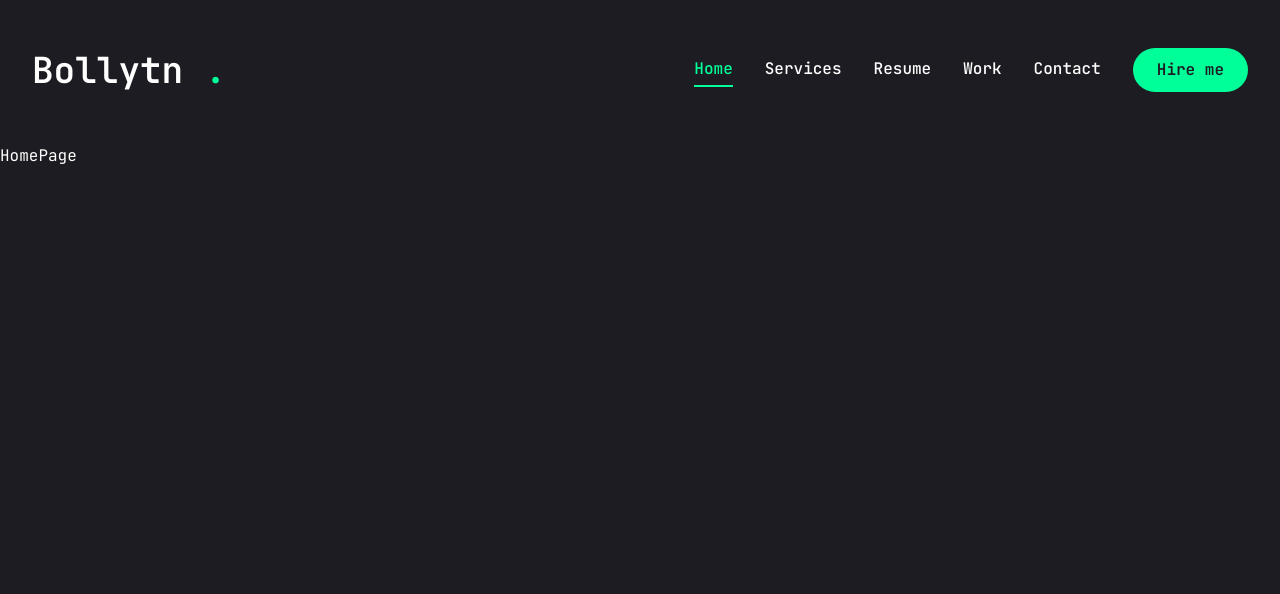
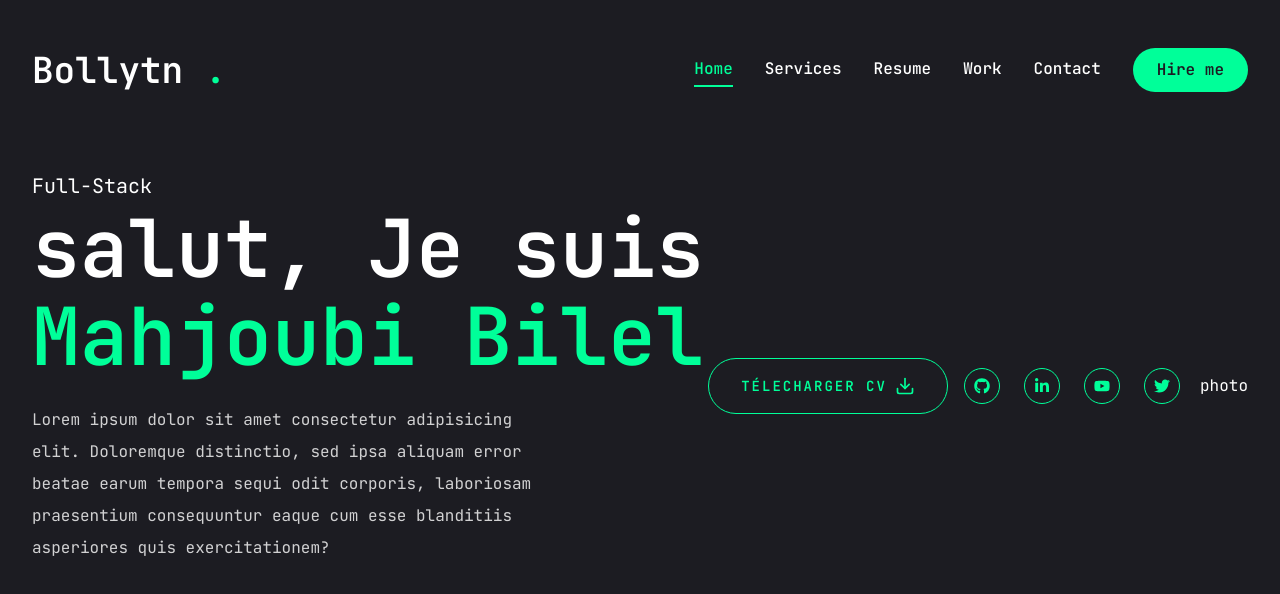
Before and after one commit to bollytn/prof.info, a Next.js app: page / in a window 1280 px wide. Shown: the top 594 px of the page. Built offline with nearby package versions, Linux system fonts and the light colour scheme.

Commit message:
social done

```diff
--- a/app/globals.css
+++ b/app/globals.css
@@ -118,4 +118,13 @@
   body {
     @apply font-primary bg-primary text-white leading-loose;
   }
+  .h1 {
+    @apply text-[48px] xl:text-[80px] leading-[1.1] font-semibold
+  }
+  .h2 {
+    @apply text-[36px] xl:text-[48px] leading-[1.1] font-semibold
+  }
+  .h3 {
+    @apply text-[20px] xl:text-[24px] leading-[1.1] font-semibold
+  }
 }
--- a/app/page.jsx
+++ b/app/page.jsx
@@ -1,7 +1,40 @@
-
+import Social from '@/components/Social';
+import { Button } from '@/components/ui/button'
+import { FiDownload } from "react-icons/fi"
 
 export default function Home() {
   return (
-    <main>HomePage</main>
+    <section className='h-full'>
+      <div className="container mx-auto h-full">
+        <div className="flex flex-col xl:flex-row items-center justify-between xl:pt-8 xl:pb-24">
+          {/* text*/}
+
+          <div className="text-center xl:text-left">
+            <span className='text-xl'>Full-Stack</span>
+            <h1 className='h1 mb-6'>
+              salut, Je suis <br /> <span className='text-accent capitalize'>mahjoubi bilel</span>
+            </h1>
+            <p className='max-w-[500px] mb-9 text-white/80'>Lorem ipsum dolor sit amet consectetur adipisicing elit. Doloremque distinctio, sed ipsa aliquam error beatae earum tempora sequi odit corporis, laboriosam praesentium consequuntur eaque cum esse blanditiis asperiores quis exercitationem?</p>
+          </div>
+          {/* btn && social*/}
+          <div className='flex flex-col xl:flex-row items-center gap 8'>
+            <Button
+              variant="outline"
+              size="lg"
+              className="uppercase flex items-center gap-2">
+              <span>Télecharger CV</span>
+              <FiDownload className='text-xl' />
+            </Button>
+            <div className='mb-8 mt-8 xl:mb-8 ml-4 mr-4'>
+              <Social containerStyles='flex gap-6'
+                iconStyles='w-9 h-9 border border-accent rounded-full flex justify-center items-center text-accent text-base
+              hover:bg-accent hover:text-primary hover:transition-all duration-500'/>
+            </div>
+          </div>
+          {/* photo*/}
+          <div>photo</div>
+        </div>
+      </div>
+    </section>
   );
 }
--- /dev/null
+++ b/components/Social.jsx
@@ -0,0 +1,27 @@
+import Link from "next/link";
+import { FaGithub, FaLinkedinIn, FaYoutube, FaTwitter } from "react-icons/fa";
+
+const socials = [
+    { icon: <FaGithub />, path: '/' },
+    { icon: <FaLinkedinIn />, path: '/' },
+    { icon: <FaYoutube />, path: '/' },
+    { icon: <FaTwitter />, path: '/' },
+]
+
+export default function Social({ containerStyles, iconStyles }) {
+    return (
+        <div className={containerStyles}>
+            {
+                socials.map((item, index) => (
+                    <Link
+                        key={index}
+                        href={item.path}
+                        className={iconStyles}
+                    >
+                        {item.icon}
+                    </Link>
+                ))
+            }
+        </div>
+    )
+}
```
